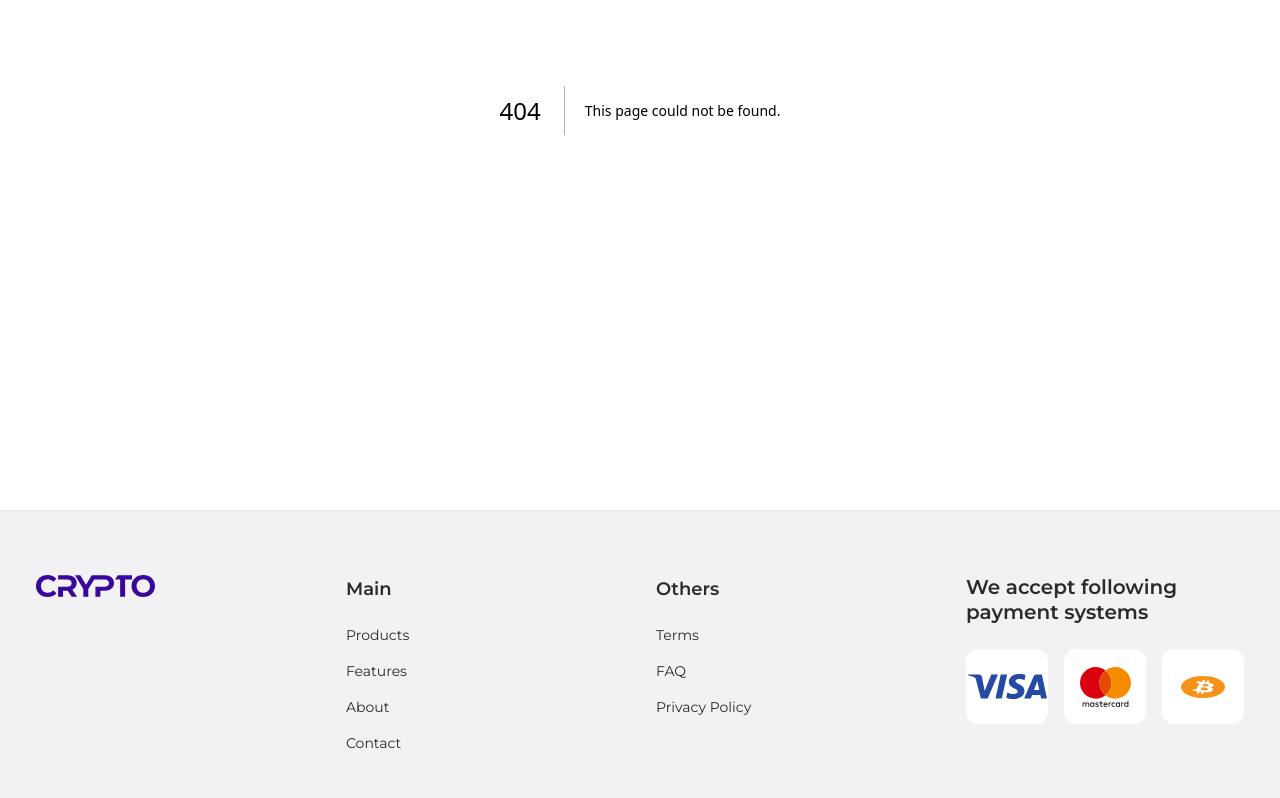
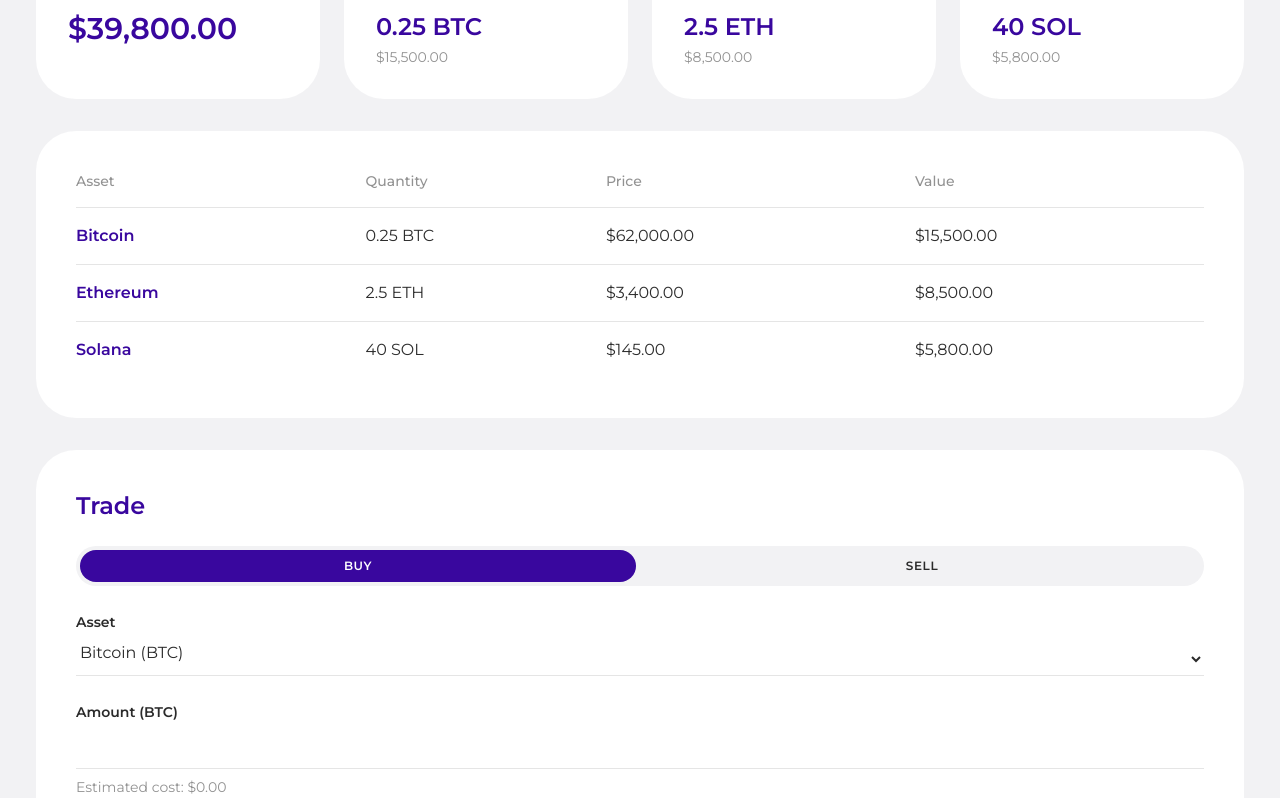
Before and after one commit to ren-urot/Crypto, a Next.js app: page /dashboard in a window 1280 px wide. Before the commit this address had no page. Shown: the part 362-1160 px from the top of the page. Built offline with nearby package versions, Linux system fonts and the light colour scheme.

Commit message:
feat: add dashboard with dummy wallet and trade panel

```diff
--- /dev/null
+++ b/src/app/dashboard/page.tsx
@@ -0,0 +1,18 @@
+import PageHeader from "@/components/PageHeader";
+import Dashboard from "@/components/dashboard/Dashboard";
+
+export default function DashboardPage() {
+  return (
+    <>
+      <PageHeader
+        title="Dashboard"
+        description="Your portfolio, holdings, and trading, all in one place."
+      />
+      <section className="bg-[#f2f2f4] px-9 pb-16">
+        <div className="mx-auto max-w-[1228px]">
+          <Dashboard />
+        </div>
+      </section>
+    </>
+  );
+}
--- /dev/null
+++ b/src/components/dashboard/Dashboard.tsx
@@ -0,0 +1,71 @@
+"use client";
+
+import { useState } from "react";
+import {
+  COINS,
+  INITIAL_WALLET,
+  formatUsd,
+  getTotalValue,
+  type CoinId,
+  type Wallet,
+} from "@/lib/dashboard-data";
+import WalletSummary from "./WalletSummary";
+import HoldingsTable from "./HoldingsTable";
+import TradePanel from "./TradePanel";
+
+export default function Dashboard() {
+  const [wallet, setWallet] = useState<Wallet>(INITIAL_WALLET);
+
+  function onTrade(coinId: CoinId, side: "buy" | "sell", amount: number) {
+    const coin = COINS.find((c) => c.id === coinId)!;
+    const cost = amount * coin.price;
+
+    if (side === "sell") {
+      if (amount > wallet.holdings[coinId]) {
+        return {
+          ok: false as const,
+          reason: `You only have ${wallet.holdings[coinId]} ${coin.symbol}.`,
+        };
+      }
+      setWallet({
+        usd: wallet.usd + cost,
+        holdings: {
+          ...wallet.holdings,
+          [coinId]: wallet.holdings[coinId] - amount,
+        },
+      });
+      return {
+        ok: true as const,
+        message: `Sold ${amount} ${coin.symbol} for ${formatUsd(cost)}.`,
+      };
+    }
+
+    if (cost > wallet.usd) {
+      return {
+        ok: false as const,
+        reason: `That would cost ${formatUsd(cost)}, more than your ${formatUsd(
+          wallet.usd,
+        )} cash balance.`,
+      };
+    }
+    setWallet({
+      usd: wallet.usd - cost,
+      holdings: {
+        ...wallet.holdings,
+        [coinId]: wallet.holdings[coinId] + amount,
+      },
+    });
+    return {
+      ok: true as const,
+      message: `Bought ${amount} ${coin.symbol} for ${formatUsd(cost)}.`,
+    };
+  }
+
+  return (
+    <div className="space-y-8">
+      <WalletSummary wallet={wallet} totalValue={getTotalValue(wallet)} />
+      <HoldingsTable wallet={wallet} />
+      <TradePanel onTrade={onTrade} />
+    </div>
+  );
+}
--- /dev/null
+++ b/src/components/dashboard/HoldingsTable.tsx
@@ -0,0 +1,34 @@
+import { COINS, formatUsd, type Wallet } from "@/lib/dashboard-data";
+
+export default function HoldingsTable({ wallet }: { wallet: Wallet }) {
+  return (
+    <div className="overflow-x-auto rounded-[40px] bg-white p-8 md:p-10">
+      <table className="w-full text-left">
+        <thead>
+          <tr className="text-sm text-[#929292]">
+            <th className="pb-4 font-medium">Asset</th>
+            <th className="pb-4 font-medium">Quantity</th>
+            <th className="pb-4 font-medium">Price</th>
+            <th className="pb-4 font-medium">Value</th>
+          </tr>
+        </thead>
+        <tbody>
+          {COINS.map((coin) => (
+            <tr key={coin.id} className="border-t border-[#e5e5e5]">
+              <td className="py-4 font-semibold text-[#39079e]">
+                {coin.name}
+              </td>
+              <td className="py-4 text-[#2d2d2d]">
+                {wallet.holdings[coin.id]} {coin.symbol}
+              </td>
+              <td className="py-4 text-[#2d2d2d]">{formatUsd(coin.price)}</td>
+              <td className="py-4 text-[#2d2d2d]">
+                {formatUsd(wallet.holdings[coin.id] * coin.price)}
+              </td>
+            </tr>
+          ))}
+        </tbody>
+      </table>
+    </div>
+  );
+}
--- /dev/null
+++ b/src/components/dashboard/TradePanel.tsx
@@ -0,0 +1,132 @@
+"use client";
+
+import { useState } from "react";
+import { COINS, formatUsd, type CoinId } from "@/lib/dashboard-data";
+
+type TradeResult =
+  | { ok: true; message: string }
+  | { ok: false; reason: string };
+
+export default function TradePanel({
+  onTrade,
+}: {
+  onTrade: (
+    coinId: CoinId,
+    side: "buy" | "sell",
+    amount: number,
+  ) => TradeResult;
+}) {
+  const [coinId, setCoinId] = useState<CoinId>("BTC");
+  const [side, setSide] = useState<"buy" | "sell">("buy");
+  const [amount, setAmount] = useState("");
+  const [result, setResult] = useState<TradeResult | null>(null);
+
+  const coin = COINS.find((c) => c.id === coinId)!;
+  const parsedAmount = Number(amount);
+  const estimate = Number.isFinite(parsedAmount)
+    ? parsedAmount * coin.price
+    : 0;
+
+  function handleSubmit(e: React.FormEvent) {
+    e.preventDefault();
+    if (!Number.isFinite(parsedAmount) || parsedAmount <= 0) {
+      setResult({ ok: false, reason: "Enter an amount greater than zero." });
+      return;
+    }
+    const tradeResult = onTrade(coinId, side, parsedAmount);
+    setResult(tradeResult);
+    if (tradeResult.ok) {
+      setAmount("");
+    }
+  }
+
+  return (
+    <div className="rounded-[40px] bg-white p-8 md:p-10">
+      <h2 className="font-semibold text-2xl text-[#39079e]">Trade</h2>
+
+      <form onSubmit={handleSubmit} className="mt-6 space-y-6">
+        <div className="flex gap-2 rounded-full bg-[#f2f2f4] p-1">
+          <button
+            type="button"
+            onClick={() => setSide("buy")}
+            className={`flex-1 rounded-full py-2 text-xs font-semibold tracking-[0.05em] uppercase transition-colors ${
+              side === "buy" ? "bg-[#39079e] text-white" : "text-[#2a2a2a]"
+            }`}
+          >
+            Buy
+          </button>
+          <button
+            type="button"
+            onClick={() => setSide("sell")}
+            className={`flex-1 rounded-full py-2 text-xs font-semibold tracking-[0.05em] uppercase transition-colors ${
+              side === "sell" ? "bg-[#39079e] text-white" : "text-[#2a2a2a]"
+            }`}
+          >
+            Sell
+          </button>
+        </div>
+
+        <div>
+          <label
+            htmlFor="trade-coin"
+            className="text-sm font-semibold text-[#2a2a2a]"
+          >
+            Asset
+          </label>
+          <select
+            id="trade-coin"
+            value={coinId}
+            onChange={(e) => setCoinId(e.target.value as CoinId)}
+            className="mt-2 w-full border-b border-[#e5e5e5] bg-transparent pb-3 text-base text-[#2a2a2a] focus:border-[#39079e] focus:outline-none"
+          >
+            {COINS.map((c) => (
+              <option key={c.id} value={c.id}>
+                {c.name} ({c.symbol})
+              </option>
+            ))}
+          </select>
+        </div>
+
+        <div>
+          <label
+            htmlFor="trade-amount"
+            className="text-sm font-semibold text-[#2a2a2a]"
+          >
+            Amount ({coin.symbol})
+          </label>
+          <input
+            id="trade-amount"
+            type="number"
+            step="any"
+            min="0"
+            required
+            value={amount}
+            onChange={(e) => setAmount(e.target.value)}
+            className="mt-2 w-full border-b border-[#e5e5e5] bg-transparent pb-3 text-base text-[#2a2a2a] focus:border-[#39079e] focus:outline-none"
+          />
+          <p className="mt-2 text-sm text-[#929292]">
+            Estimated {side === "buy" ? "cost" : "proceeds"}:{" "}
+            {formatUsd(estimate)}
+          </p>
+        </div>
+
+        <button
+          type="submit"
+          className="w-full rounded-full bg-[#ffb506] px-10 py-4 text-sm font-bold tracking-[0.05em] text-[#39079e] uppercase transition-transform duration-200 hover:scale-[1.03] hover:bg-[#e6a205] hover:shadow-lg"
+        >
+          {side === "buy" ? "Buy" : "Sell"} {coin.symbol}
+        </button>
+
+        {result && (
+          <p
+            className={`text-sm ${
+              result.ok ? "text-[#2d2d2d]" : "text-red-600"
+            }`}
+          >
+            {result.ok ? result.message : result.reason}
+          </p>
+        )}
+      </form>
+    </div>
+  );
+}
--- /dev/null
+++ b/src/components/dashboard/WalletSummary.tsx
@@ -0,0 +1,32 @@
+import { COINS, formatUsd, type Wallet } from "@/lib/dashboard-data";
+
+export default function WalletSummary({
+  wallet,
+  totalValue,
+}: {
+  wallet: Wallet;
+  totalValue: number;
+}) {
+  return (
+    <div className="grid gap-6 md:grid-cols-4">
+      <div className="rounded-[40px] bg-white p-8">
+        <p className="text-sm text-[#2d2d2d]">Total Balance</p>
+        <p className="mt-2 font-semibold text-3xl text-[#39079e]">
+          {formatUsd(totalValue)}
+        </p>
+      </div>
+
+      {COINS.map((coin) => (
+        <div key={coin.id} className="rounded-[40px] bg-white p-8">
+          <p className="text-sm text-[#2d2d2d]">{coin.name}</p>
+          <p className="mt-2 font-semibold text-2xl text-[#39079e]">
+            {wallet.holdings[coin.id]} {coin.symbol}
+          </p>
+          <p className="mt-1 text-sm text-[#929292]">
+            {formatUsd(wallet.holdings[coin.id] * coin.price)}
+          </p>
+        </div>
+      ))}
+    </div>
+  );
+}
--- /dev/null
+++ b/src/lib/dashboard-data.ts
@@ -0,0 +1,52 @@
+export type CoinId = "BTC" | "ETH" | "SOL";
+
+export type Coin = {
+  id: CoinId;
+  name: string;
+  symbol: CoinId;
+  price: number;
+};
+
+export const COINS: Coin[] = [
+  { id: "BTC", name: "Bitcoin", symbol: "BTC", price: 62000 },
+  { id: "ETH", name: "Ethereum", symbol: "ETH", price: 3400 },
+  { id: "SOL", name: "Solana", symbol: "SOL", price: 145 },
+];
+
+export type Wallet = {
+  usd: number;
+  holdings: Record<CoinId, number>;
+};
+
+export const INITIAL_WALLET: Wallet = {
+  usd: 10000,
+  holdings: {
+    BTC: 0.25,
+    ETH: 2.5,
+    SOL: 40,
+  },
+};
+
+export function getCoin(id: CoinId): Coin {
+  const coin = COINS.find((c) => c.id === id);
+  if (!coin) throw new Error(`Unknown coin: ${id}`);
+  return coin;
+}
+
+export function getTotalValue(wallet: Wallet): number {
+  return (
+    wallet.usd +
+    COINS.reduce(
+      (sum, coin) => sum + wallet.holdings[coin.id] * coin.price,
+      0,
+    )
+  );
+}
+
+export function formatUsd(value: number): string {
+  return new Intl.NumberFormat("en-US", {
+    style: "currency",
+    currency: "USD",
+    maximumFractionDigits: 2,
+  }).format(value);
+}
```
